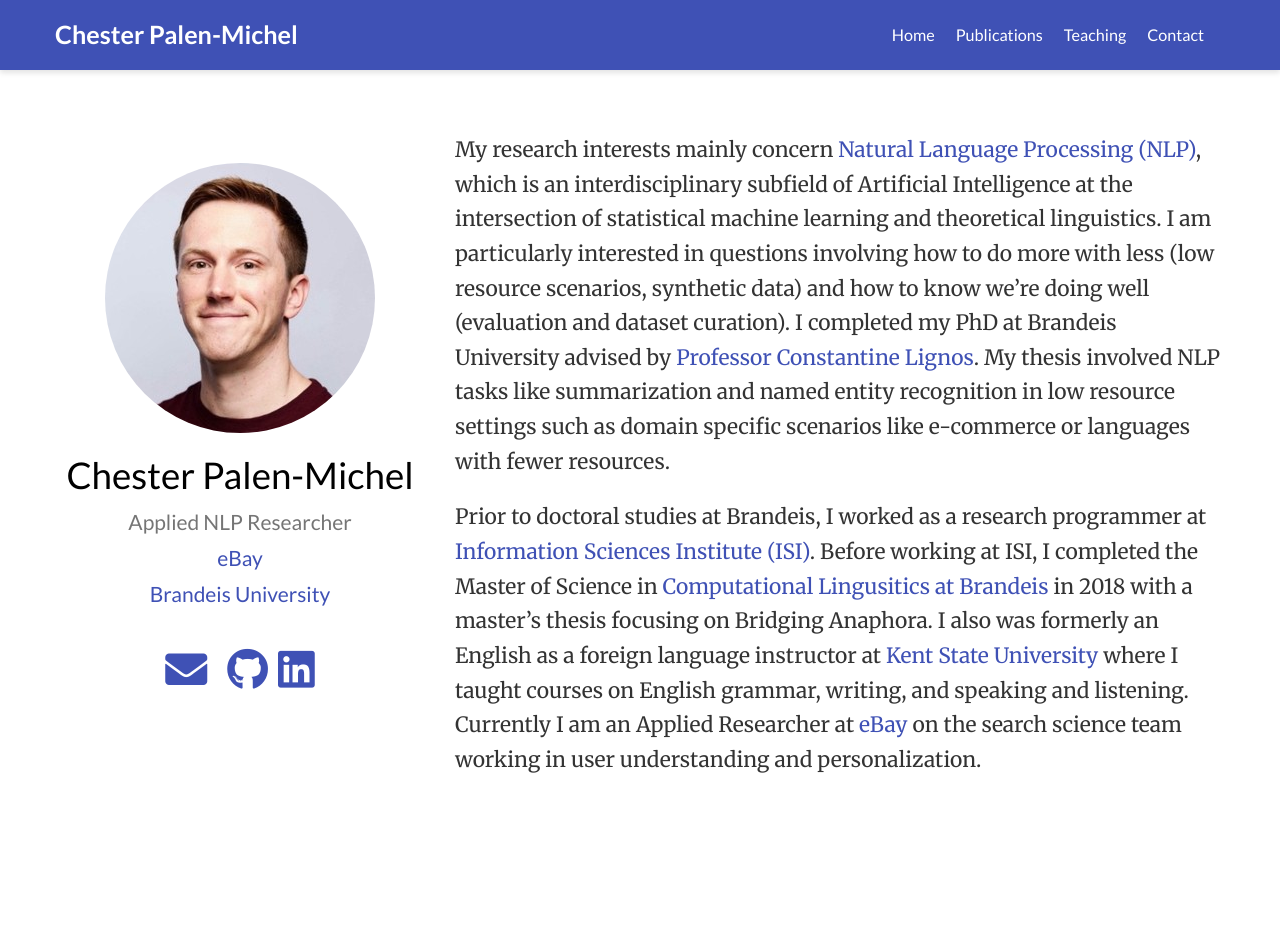
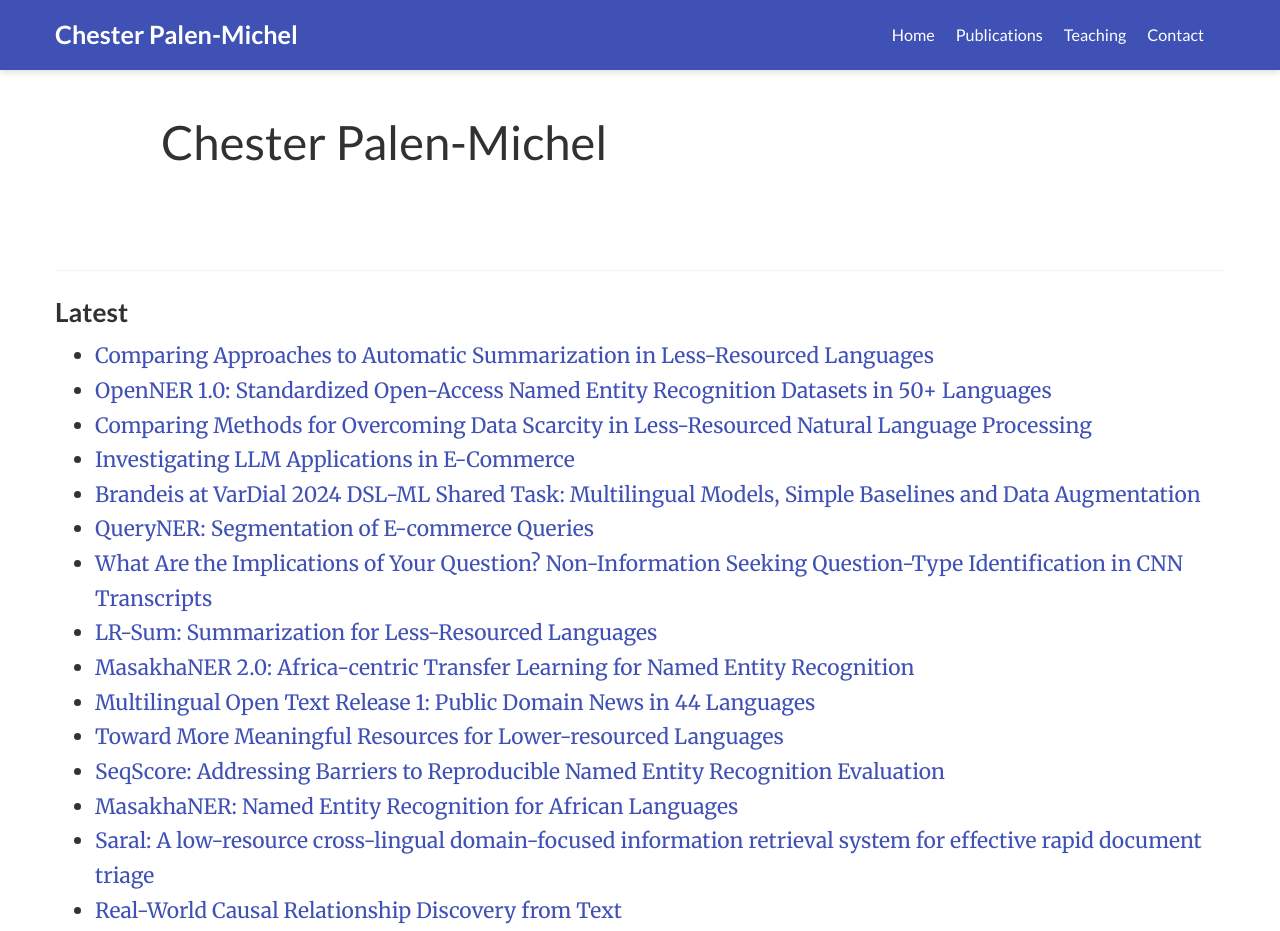
Before and after one commit to cpalenmichel/cpalenmichel.github.io, a plain HTML site: page author/chester-palen-michel/index.html in a window 1280 px wide. Shown: the top 931 px of the page. Drawn offline with nearby package versions, Linux system fonts and the light colour scheme; some packages are replaced by stand-ins of ours; some icons are missing.

```diff
--- a/author/chester-palen-michel/index.html
+++ b/author/chester-palen-michel/index.html
@@ -274,7 +274,7 @@
   <meta property="og:description" content="natural language processing, NLP, entity recognition, low resource languages, brandeis phd student, artificial intelligence, NER"><meta property="og:image" content="/images/icon_hu_8e22bb308da8b9b9.png">
   <meta property="twitter:image" content="/images/icon_hu_8e22bb308da8b9b9.png"><meta property="og:locale" content="en-us">
 
-
+    <meta property="og:updated_time" content="2026-05-01T00:00:00&#43;00:00">
 
 
 
@@ -553,6 +553,10 @@
 
 
 
+<div class="universal-wrapper pt-3">
+  <h1>Chester Palen-Michel</h1>
+</div>
+
 
 <section id="profile-page" class="pt-5">
   <div class="container">
@@ -562,145 +566,72 @@
 
 
 
-
-
-
-
-
-
-
-
-
-
-
-
-
-
-
-<div class="row">
-  <div class="col-12 col-lg-4">
-    <div id="profile">
-
-
-
-      <img class="avatar avatar-circle" src="/author/chester-palen-michel/avatar_hu_3891ae0ef7f8f4d5.jpg" alt="Chester Palen-Michel">
-
-
-      <div class="portrait-title">
-        <h2>Chester Palen-Michel</h2>
-        <h3>Applied NLP Researcher</h3>
-
-
-        <h3>
-          <a href="https://www.ebay.com/" target="_blank" rel="noopener">
-          <span>eBay</span>
-          </a>
-        </h3>
-
-        <h3>
-          <a href="https://www.brandeis.edu/" target="_blank" rel="noopener">
-          <span>Brandeis University</span>
-          </a>
-        </h3>
-
-      </div>
-
-      <ul class="network-icon" aria-hidden="true">
-
-
-
-
-
-
-
-
-
-
-
+    <div class="article-widget content-widget-hr">
+      <h3>Latest</h3>
+      <ul>
 
         <li>
-          <a href="/#contact" >
-            <i class="fas fa-envelope big-icon"></i>
-          </a>
+          <a href="/publication/summarization-less-resourced/">Comparing Approaches to Automatic Summarization in Less-Resourced Languages</a>
         </li>
 
-
-
-
-
-
-
-
-
+        <li>
+          <a href="/publication/openner/">OpenNER 1.0: Standardized Open-Access Named Entity Recognition Datasets in 50&#43; Languages</a>
+        </li>
 
         <li>
-          <a href="https://scholar.google.com/citations?user=vNaCVL0AAAAJ" target="_blank" rel="noopener">
-            <i class="ai ai-google-scholar big-icon"></i>
-          </a>
+          <a href="/publication/dissertation/">Comparing Methods for Overcoming Data Scarcity in Less-Resourced Natural Language Processing</a>
         </li>
 
-
-
-
-
-
-
-
-
-
-
+        <li>
+          <a href="/publication/llm-ecommerce/">Investigating LLM Applications in E-Commerce</a>
+        </li>
 
         <li>
-          <a href="https://github.com/cpalenmichel" target="_blank" rel="noopener">
-            <i class="fab fa-github big-icon"></i>
-          </a>
+          <a href="/publication/vardial-2024/">Brandeis at VarDial 2024 DSL-ML Shared Task: Multilingual Models, Simple Baselines and Data Augmentation</a>
         </li>
 
-
-
-
-
-
-
-
-
-
-
+        <li>
+          <a href="/publication/queryner/">QueryNER: Segmentation of E-commerce Queries</a>
+        </li>
 
         <li>
-          <a href="https://www.linkedin.com/in/chester-palen-michel-218577b7/" target="_blank" rel="noopener">
-            <i class="fab fa-linkedin big-icon"></i>
-          </a>
+          <a href="/publication/question-types/">What Are the Implications of Your Question? Non-Information Seeking Question-Type Identification in CNN Transcripts</a>
+        </li>
+
+        <li>
+          <a href="/publication/lr-sum/">LR-Sum: Summarization for Less-Resourced Languages</a>
+        </li>
+
+        <li>
+          <a href="/publication/masakhaner-2-0/">MasakhaNER 2.0: Africa-centric Transfer Learning for Named Entity Recognition</a>
+        </li>
+
+        <li>
+          <a href="/publication/mot/">Multilingual Open Text Release 1: Public Domain News in 44 Languages</a>
+        </li>
+
+        <li>
+          <a href="/publication/lower-resourced-resources/">Toward More Meaningful Resources for Lower-resourced Languages</a>
+        </li>
+
+        <li>
+          <a href="/publication/seqscore/">SeqScore: Addressing Barriers to Reproducible Named Entity Recognition Evaluation</a>
+        </li>
+
+        <li>
+          <a href="/publication/masakhaner/">MasakhaNER: Named Entity Recognition for African Languages</a>
+        </li>
+
+        <li>
+          <a href="/publication/boschee-2019-saral/">Saral: A low-resource cross-lingual domain-focused information retrieval system for effective rapid document triage</a>
+        </li>
+
+        <li>
+          <a href="/publication/lignosreal/">Real-World Causal Relationship Discovery from Text</a>
         </li>
 
       </ul>
-
     </div>
-  </div>
-  <div class="col-12 col-lg-8">
-
-
-
-
-    <p>My research interests mainly concern  <a href="https://en.wikipedia.org/wiki/Natural_language_processing">Natural Language Processing (NLP)</a>, which is an interdisciplinary subfield of Artificial Intelligence at the intersection of statistical machine learning and theoretical linguistics. I am particularly interested in questions involving how to do more with less (low resource scenarios, synthetic data) and how to know we’re doing well (evaluation and dataset curation). I completed my PhD at Brandeis University advised by  <a href="https://lignos.org">Professor Constantine Lignos</a>. My thesis involved NLP tasks like summarization and named entity recognition in low resource settings such as domain specific scenarios like e-commerce or languages with fewer resources.</p>
-<p>Prior to doctoral studies at Brandeis, I worked as a research programmer at <a href="https://www.isi.edu">Information Sciences Institute (ISI)</a>. Before working at ISI, I completed the Master of Science in <a href="https://www.brandeis.edu/computer-science/computational-linguistics/graduate/masters/ind\
-ex.html">Computational Lingusitics at Brandeis</a> in 2018 with a master’s thesis focusing on Bridging Anaphora. I also was formerly an English as a foreign language instructor at  <a href="https://www.kent.edu/cas/esl-center">Kent State University</a> where I taught courses on English grammar, writing, and speaking and listening. Currently I am an Applied Researcher at <a href="https://www.ebay.com/">eBay</a> on the search science team working in user understanding and personalization.</p>
-
-
-    <div class="row">
-
-
-
-
-
-    </div>
-  </div>
-</div>
-
-
-
-
-
 
   </div>
 </section>
@@ -848,3 +779,42 @@ ex.html">Computational Lingusitics at Brandeis</a> in 2018 with a master’s the
 
 </body>
 </html>
+-2x"></i>
+        </span>
+      </a>
+    </span>
+
+  </p>
+</footer>
+
+  </div>
+
+
+
+<div id="modal" class="modal fade" role="dialog">
+  <div class="modal-dialog">
+    <div class="modal-content">
+      <div class="modal-header">
+        <h5 class="modal-title">Cite</h5>
+        <button type="button" class="close" data-dismiss="modal" aria-label="Close">
+          <span aria-hidden="true">&times;</span>
+        </button>
+      </div>
+      <div class="modal-body">
+        <pre><code class="tex hljs"></code></pre>
+      </div>
+      <div class="modal-footer">
+        <a class="btn btn-outline-primary my-1 js-copy-cite" href="#" target="_blank">
+          <i class="fas fa-copy"></i> Copy
+        </a>
+        <a class="btn btn-outline-primary my-1 js-download-cite" href="#" target="_blank">
+          <i class="fas fa-download"></i> Download
+        </a>
+        <div id="modal-error"></div>
+      </div>
+    </div>
+  </div>
+</div>
+
+</body>
+</html>
```
Also changed, not shown: index.html (+1 -2 lines).
